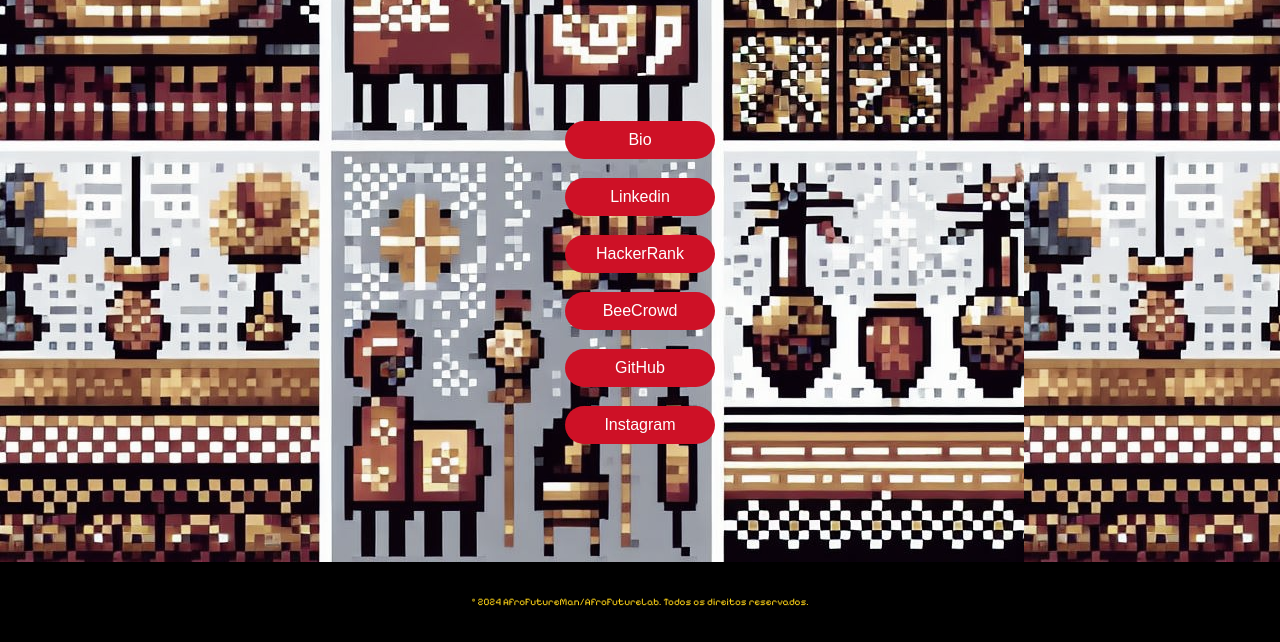
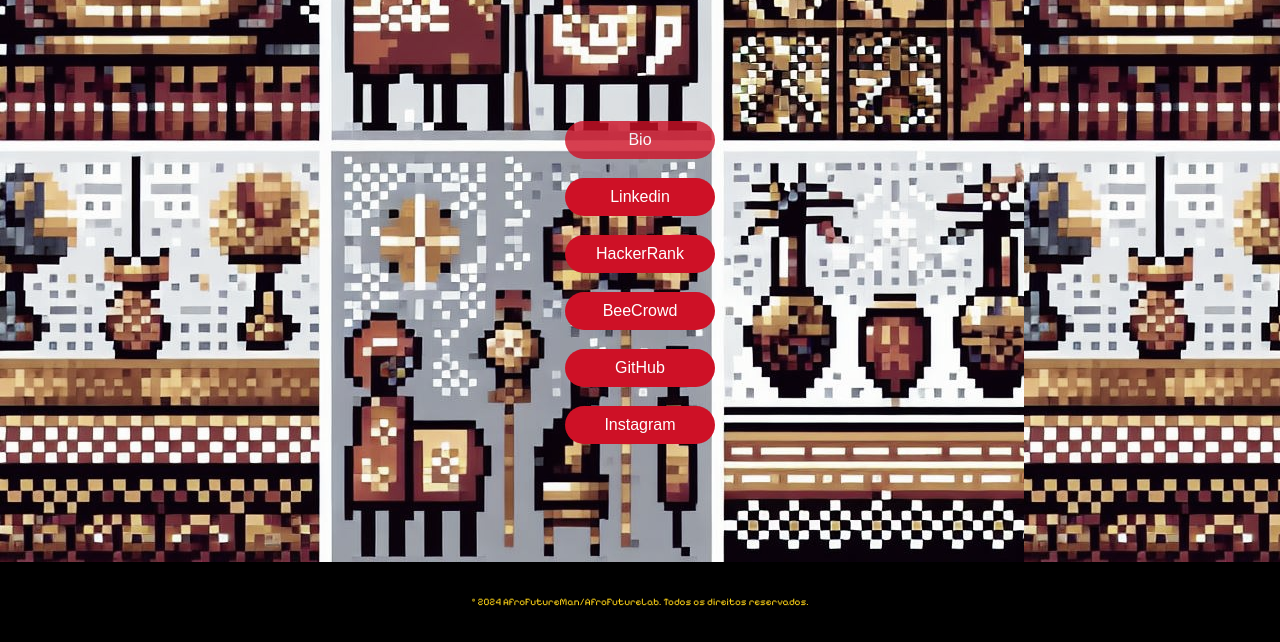
Before and after one commit to afrofutureman/afrofuturelab, a plain HTML site: page index.html in a window 1280 px wide. Shown: the part 158-800 px from the top of the page. Drawn offline with Linux system fonts and the light colour scheme.

Commit message:
outra vez

```diff
--- a/index.html
+++ b/index.html
@@ -19,7 +19,7 @@
     <img id="profilepic" src="OIG4.jpeg" alt="profile picture">
   </header>
   <div id="botões">
-    <a style="text-decoration: none;" href="#" target="_self"><button class="botões">Bio</button></a><br>
+    <a style="text-decoration: none;" href="#" target="_self"><button class="botões" disabled>Bio</button></a><br>
     <a style="text-decoration: none;" href="https://www.linkedin.com/in/david-washington-83056a25/" target="_blank"><button class="botões">Linkedin</button></a><br>
     <a style="text-decoration: none;" href="https://www.hackerrank.com/profile/8david_w" target="_blank"><button class="botões">HackerRank</button></a><br>
     <a style="text-decoration: none;" href="https://judge.beecrowd.com/pt/profile/950394" target="_blank"><button class="botões">BeeCrowd</button></a><br>
--- a/style.css
+++ b/style.css
@@ -59,6 +59,10 @@ body {
 
 .botões:hover {
   background-color: #006b3f;
+}
+.botões:disabled {
+  opacity: 0.8; /* Reduz a opacidade do botão desabilitado */
+  cursor: not-allowed; /* Altera o cursor para indicar que o botão está desabilitado */
 }
 
 footer {
```
